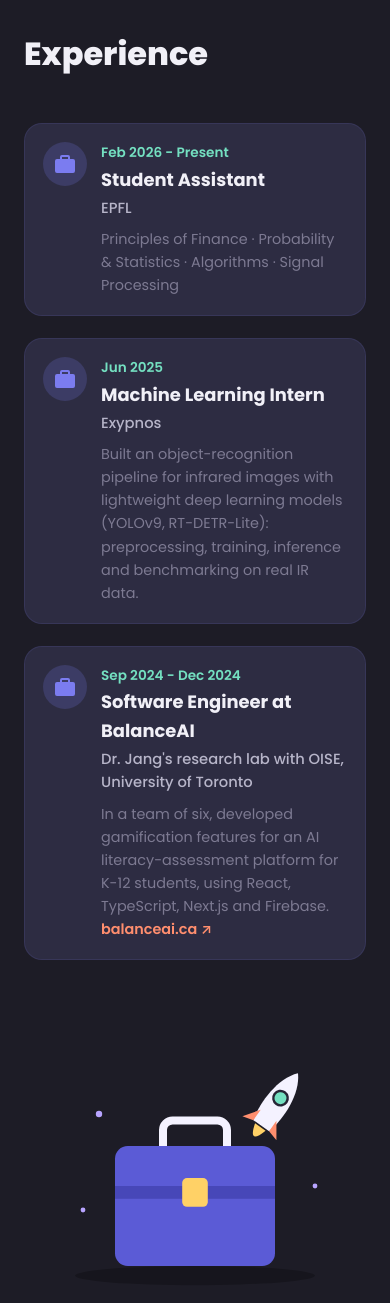
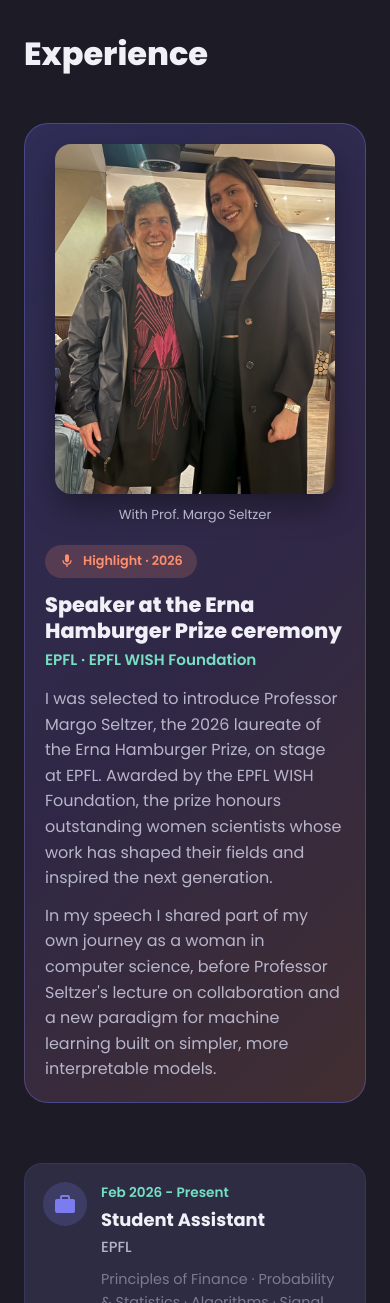
Before and after one commit to cyrineakrout/cyrineakrout.github.io, a plain HTML site: page index.html in a window 390 px wide. Shown: the part 4640-5943 px from the top of the page. Drawn offline with Linux system fonts and the light colour scheme; no server answers.

Commit message:
Add Erna Hamburger Prize highlight to Experience
Co-Authored-By: Claude Opus 5.5 <noreply@anthropic.com>
Claude-Session: https://claude.ai/code/session_01NBXVkcgwk2vK7guThm1Zio

```diff
--- a/index.html
+++ b/index.html
@@ -145,6 +145,19 @@
     <!-- ============ EXPERIENCE ============ -->
     <section class="section" id="experience">
       <h2 class="section-title reveal">Experience</h2>
+      <article class="highlight reveal">
+        <figure class="highlight-photo">
+          <img src="images/erna-hamburger.jpg" alt="Cyrine Akrout with Professor Margo Seltzer at the Erna Hamburger Prize 2026" width="800" height="1001" loading="lazy" />
+          <figcaption>With Prof. Margo Seltzer</figcaption>
+        </figure>
+        <div class="highlight-body">
+          <span class="highlight-tag"><svg viewBox="0 0 24 24"><path d="M12 14a3 3 0 0 0 3-3V5a3 3 0 0 0-6 0v6a3 3 0 0 0 3 3zm5-3a5 5 0 0 1-10 0H5a7 7 0 0 0 6 6.9V21h2v-3.1A7 7 0 0 0 19 11z"/></svg>Highlight · 2026</span>
+          <h3>Speaker at the Erna Hamburger Prize ceremony</h3>
+          <h5>EPFL · EPFL WISH Foundation</h5>
+          <p>I was selected to introduce Professor Margo Seltzer, the 2026 laureate of the Erna Hamburger Prize, on stage at EPFL. Awarded by the EPFL WISH Foundation, the prize honours outstanding women scientists whose work has shaped their fields and inspired the next generation.</p>
+          <p>In my speech I shared part of my own journey as a woman in computer science, before Professor Seltzer's lecture on collaboration and a new paradigm for machine learning built on simpler, more interpretable models.</p>
+        </div>
+      </article>
       <div class="split split-rev">
         <div class="split-img reveal"><img src="images/experience.svg" alt="" width="400" height="300" /></div>
         <div class="cards">
--- a/styles.css
+++ b/styles.css
@@ -128,6 +128,23 @@ svg { display: block; }
 .hobby-feature p { color: rgba(255,255,255,.88); }
 .mic { width: 110px; height: 110px; flex-shrink: 0; animation: sway 3s ease-in-out infinite; transform-origin: 50% 90%; }
 @keyframes sway { 0%, 100% { transform: rotate(-4deg); } 50% { transform: rotate(4deg); } }
+
+/* highlight (experience) */
+.highlight {
+  display: grid; grid-template-columns: 260px 1fr; gap: 36px; align-items: center;
+  margin-bottom: 60px; padding: 26px; border-radius: 24px;
+  background: linear-gradient(135deg, rgba(91,91,214,.28), rgba(138,95,214,.18) 55%, rgba(255,142,110,.16));
+  border: 1px solid rgba(123,124,240,.35);
+}
+.highlight-photo { margin: 0; }
+.highlight-photo img { width: 100%; height: auto; aspect-ratio: 4 / 5; object-fit: cover; border-radius: 16px; box-shadow: 0 14px 30px rgba(0,0,0,.35); }
+.highlight-photo figcaption { margin-top: 10px; font-size: .82rem; color: var(--muted); text-align: center; }
+.highlight-tag { display: inline-flex; align-items: center; gap: 8px; padding: 6px 14px; border-radius: 999px; background: rgba(255,142,110,.18); color: var(--accent); font-size: .8rem; font-weight: 600; }
+.highlight-tag svg { width: 16px; height: 16px; fill: currentColor; }
+.highlight h3 { font-size: clamp(1.3rem, 2.4vw, 1.75rem); font-weight: 800; line-height: 1.25; margin: 14px 0 4px; }
+.highlight h5 { font-size: .95rem; font-weight: 600; color: var(--mint); margin-bottom: 14px; }
+.highlight p { color: var(--muted); margin-bottom: 12px; }
+.highlight p:last-child { margin-bottom: 0; }
 
 /* education / experience */
 .split { display: grid; grid-template-columns: 1.2fr .8fr; gap: 60px; align-items: center; }
@@ -267,6 +284,8 @@ svg { display: block; }
   .split-img img, .about-img img { max-width: 320px; }
 }
 @media (max-width: 800px) {
+  .highlight { grid-template-columns: 1fr; padding: 20px; gap: 20px; }
+  .highlight-photo { max-width: 280px; margin: 0 auto; }
   .hobby-grid { grid-template-columns: 1fr 1fr; }
   .hobby-feature { grid-column: 1 / -1; flex-direction: column; text-align: center; }
   .navbar, .navbar.scrolled { padding: 12px 20px; }
```
Also changed, not shown: images/erna-hamburger.jpg (added).
